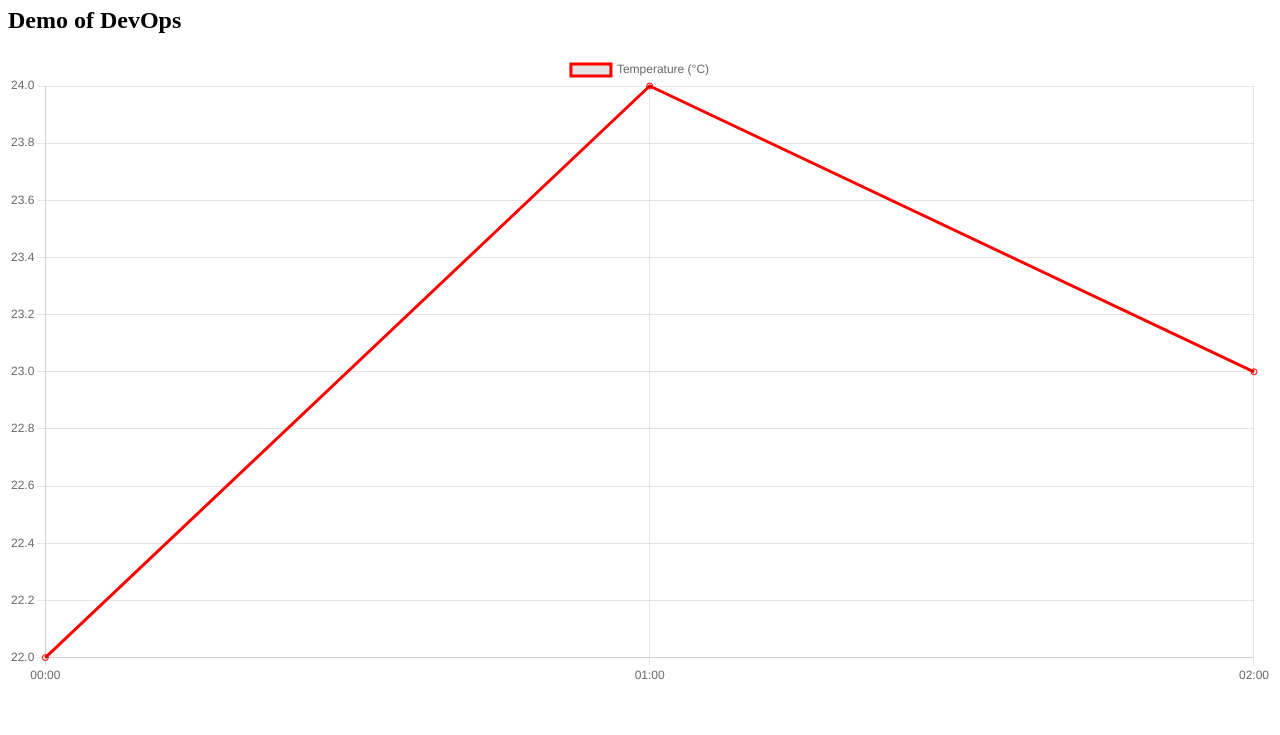
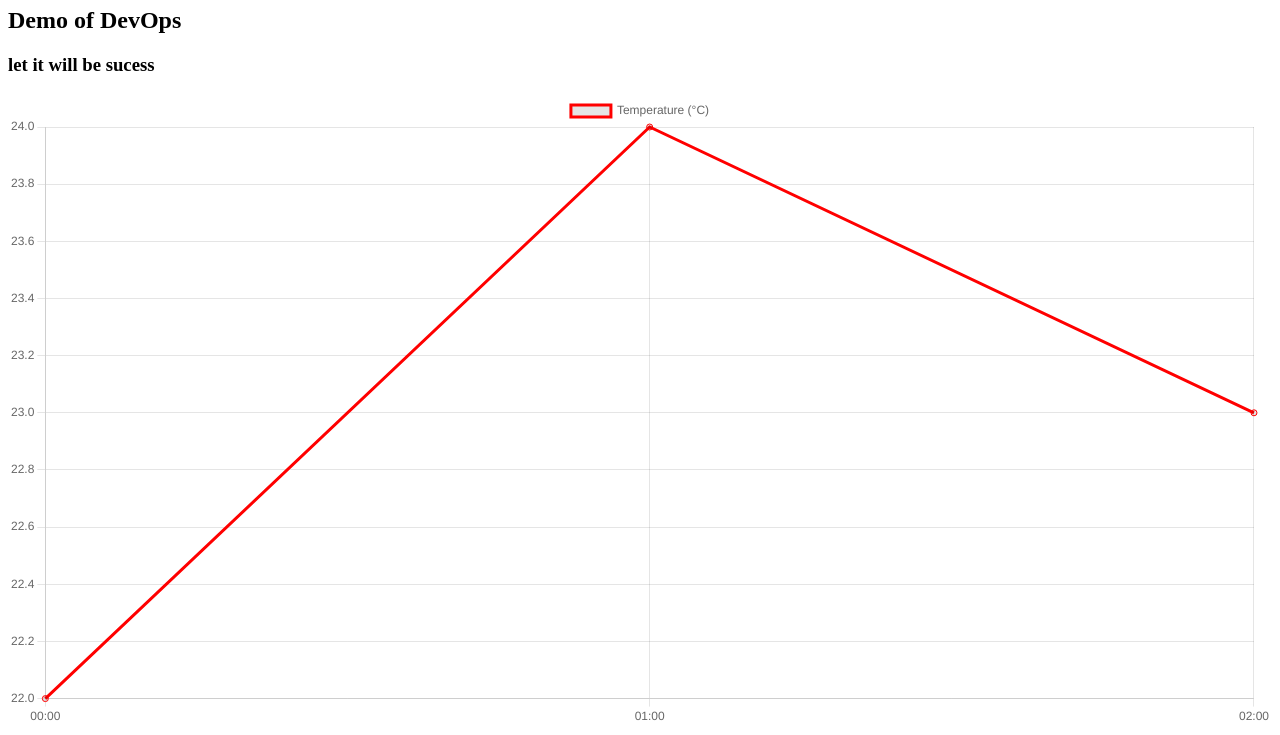
Before and after one commit to Prake14/Devops_Demo, a plain HTML site: page index.html in a window 1280 px wide. Shown: the part 74-809 px from the top of the page. Drawn offline with nearby package versions, Linux system fonts and the light colour scheme.

Commit message:
Update index.html

```diff
--- a/index.html
+++ b/index.html
@@ -7,6 +7,7 @@
 <body>
   <h1>🏠 Home Automation Dashboard</h1>
   <h2>Demo of DevOps</h2>
+  <h3>let it will be sucess</h3>
   <canvas id="temperatureChart"></canvas>
   <script src="script.js"></script>
 </body>
```
